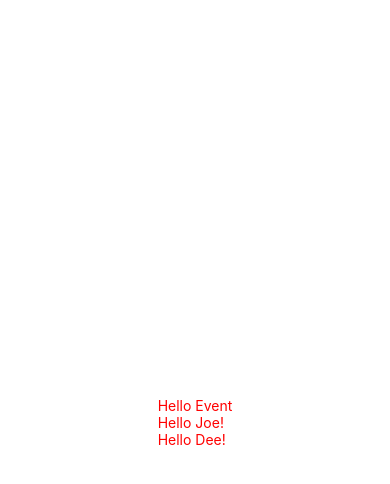
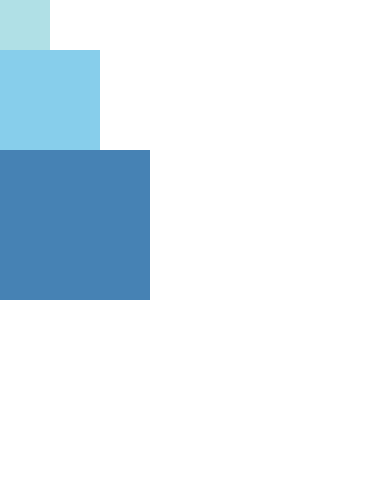
Before and after one commit to jguadagno/building-applications-with-react-native, a React Native app in the folder ReactNativeEvent/: screen / in a window 390 px wide. Shown: the top 484 px of the page. Built offline with nearby package versions, Linux system fonts and the light colour scheme.

Commit message:
Hello World - Width

```diff
--- a/ReactNativeEvent/App.js
+++ b/ReactNativeEvent/App.js
@@ -5,37 +5,14 @@ import {
   StyleSheet
 } from 'react-native';
 
-export default class HelloWorld extends Component {
+export default class FixedDimensionsBasics extends Component {
   render() {
     return (
-      <View style={styles.centerView}>
-        <Text style={styles.red}>
-          Hello Event{'\n'}
-          <Greeting name="Joe" />
-          <Greeting name="Dee" />
-        </Text>
+      <View>
+        <View style={{width: 50, height: 50, backgroundColor: 'powderblue'}} />
+        <View style={{width: 100, height: 100, backgroundColor: 'skyblue'}} />
+        <View style={{width: 150, height: 150, backgroundColor: 'steelblue'}} />
       </View>
     );
   }
 }
-
-class Greeting extends Component {
-  render() {
-    return (
-      <Text>
-        Hello {this.props.name}!{'\n'}
-      </Text>
-    );
-  }
-}
-
-const styles = StyleSheet.create({
-  center: { alignItems: 'center'},
-  red: { color: 'red'},
-  centerView: {
-    flex: 1,
-    flexDirection: 'column',
-    justifyContent: 'center',
-    alignItems: 'center'
-  }
-});
```
